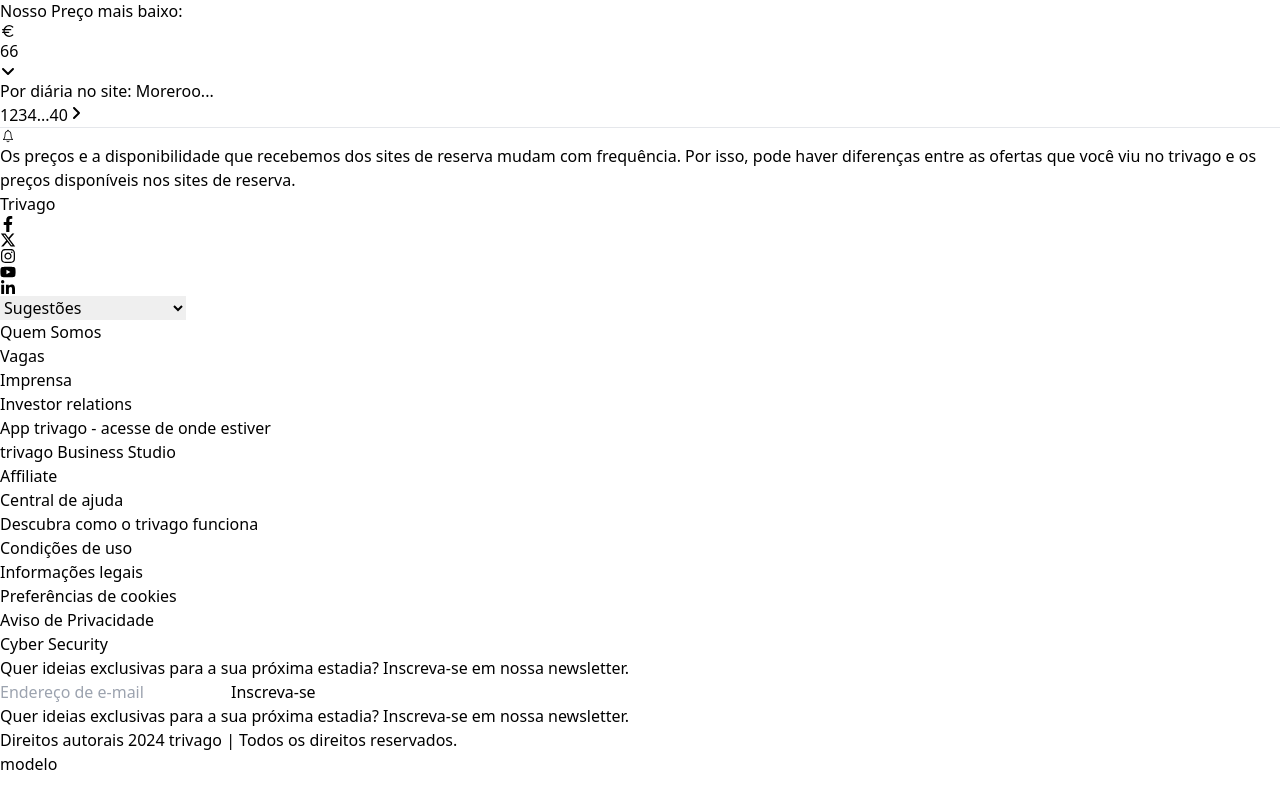
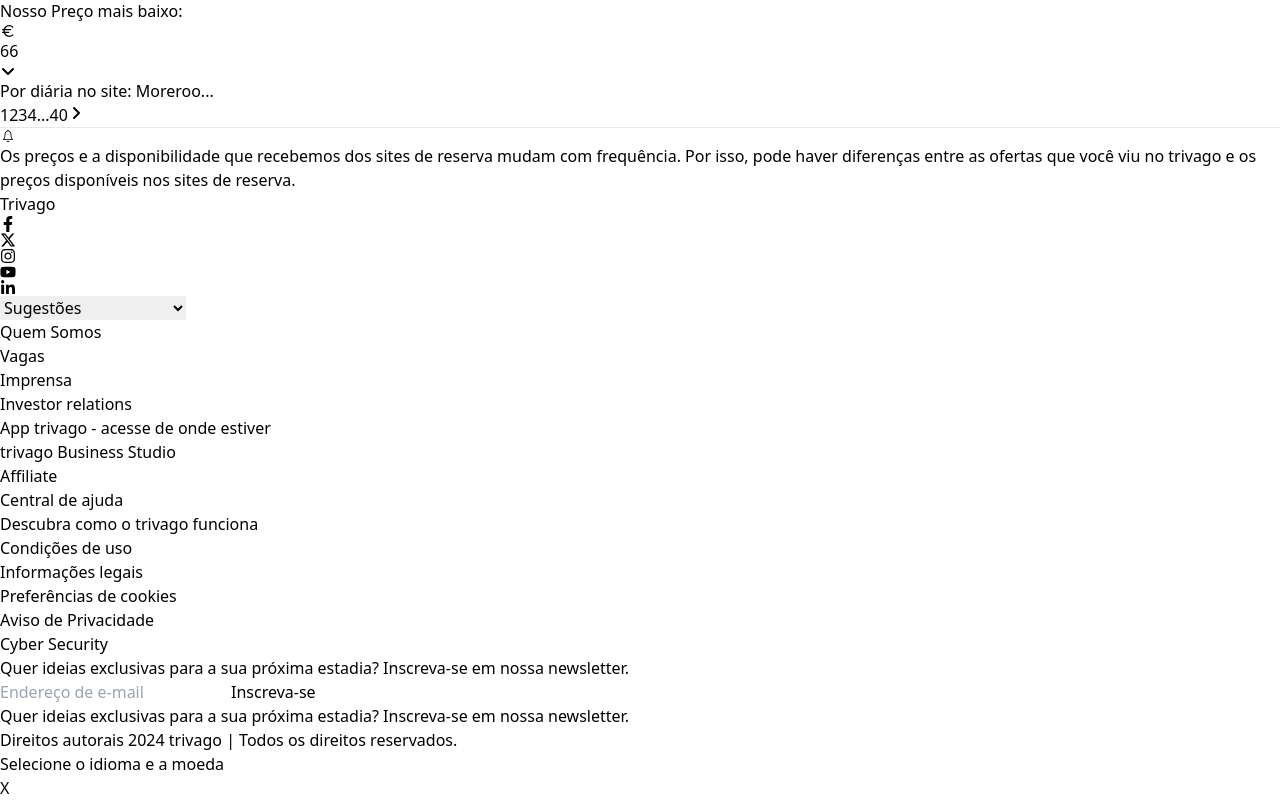
Before and after one commit to cesar7722a/trivago, a React (Vite) app: page / in a window 1280 px wide. Shown: the part 4053-4853 px from the top of the page. Before the commit the page ends 4829 px from the top, so only its background shows below. Built offline with nearby package versions, Linux system fonts and the light colour scheme.

Commit message:
create component title modal

```diff
--- a/src/App.jsx
+++ b/src/App.jsx
@@ -26,6 +26,7 @@
 import { ModalMenu } from "./componentes/card-menu"
 import { Modal } from "./componentes/modal";
 import { CardModal } from "./card_modal";
+import { TitleModal } from "./componentes/titleModal";
 
 function App() {
 
@@ -540,7 +541,10 @@
       </footer>
       <Modal>
         <CardModal>
-          <h1>modelo</h1>
+          <TitleModal>
+            <h1 className="text-[#000] text-base font-bold">Selecione o idioma e a moeda</h1>
+            <span className="text-[#000] text-base font-bold cursor-pointer">X</span>
+          </TitleModal>
         </CardModal>
       </Modal>
     </div>
--- /dev/null
+++ b/src/componentes/titleModal.jsx
@@ -0,0 +1,9 @@
+
+
+export function TitleModal(props) {
+  return (
+    <div {...props} className="flex justify-between px-6 py-4">
+      {props.children}
+    </div>
+  )
+}
```
